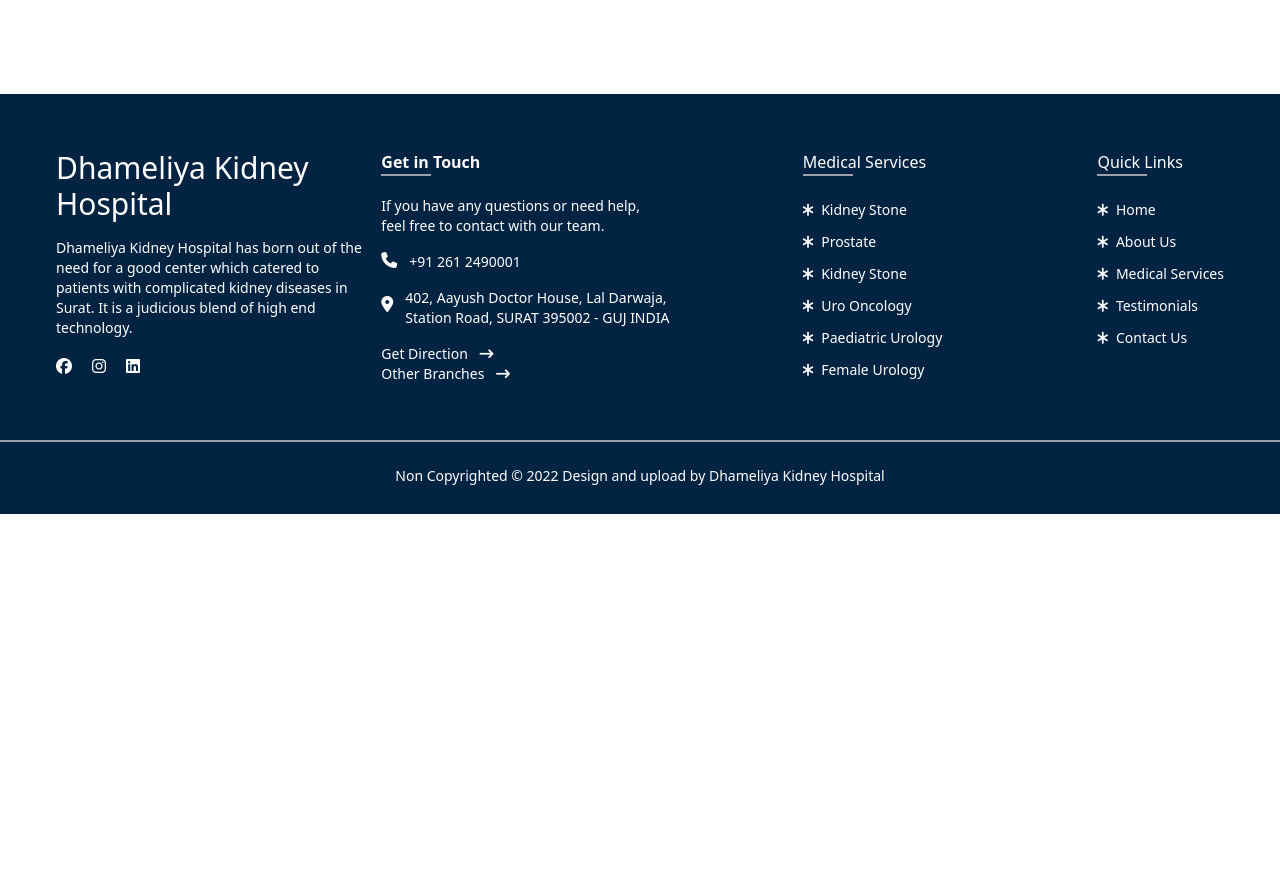
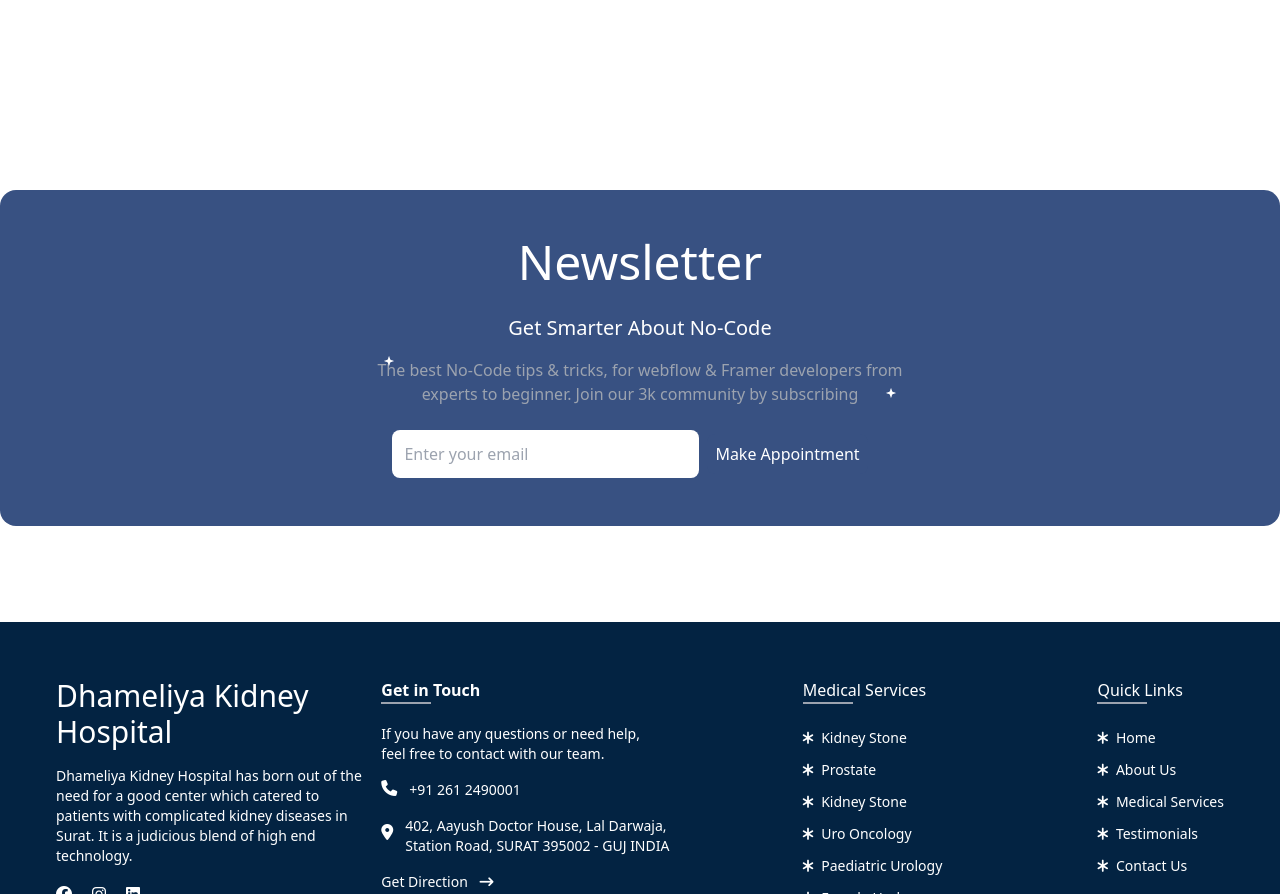
Before and after one commit to Dhvanibarot5/Chai-Aur-React, a React (Vite) app in the folder hospital/: page / in a window 1280 px wide. Shown: the part 4335-5229 px from the top of the page. Before the commit the page ends 4849 px from the top, so only its background shows below. Built offline with nearby package versions, Linux system fonts and the light colour scheme.

Commit message:
Newsletter section done

```diff
--- a/hospital/src/App.jsx
+++ b/hospital/src/App.jsx
@@ -26,7 +26,7 @@
       <ContactUs />
       {/* <Help /> */}
       {/* <Blogs /> */}
-      {/* <Newsletter /> */}
+      <Newsletter />
 
       <Footer />
     </>
--- a/hospital/src/components/Footer.jsx
+++ b/hospital/src/components/Footer.jsx
@@ -1,5 +1,5 @@
 import React from "react";
-import Star4 from "../../public/Star4.png";
+
 
 export default function Footer() {
   return (
--- a/hospital/src/components/Newsletter.jsx
+++ b/hospital/src/components/Newsletter.jsx
@@ -1,9 +1,23 @@
-import React from 'react'
+import React from "react";
+import Star4 from "../../public/Star4.png";
+import Buttons from "./Buttons";
 
 export default function Newsletter() {
   return (
-    <section>
-      <div className="container mx-auto">Newsletter</div>
+    <section className="py-24">
+      <div className="container mx-auto">
+        <div className="text-center text-white bg-[#385182] py-12 relative rounded-2xl">
+          <h1 className="text-5xl">Newsletter</h1>
+          <p className="pt-7 text-xl">Get Smarter About No-Code</p>
+          <p className="pt-4 text-gray-400">
+            The best No-Code tips & tricks, for webflow & Framer developers from <br /> experts to beginner. Join our 3k community by subscribing
+          </p>
+          <input type="email" placeholder="Enter your email" className="p-3 rounded-lg pe-16 mt-6 me-2" />
+          <Buttons />
+          <img src={Star4} className="absolute bottom-40 left-96" />
+          <img src={Star4} className="absolute bottom-32 right-96" />
+        </div>
+      </div>
     </section>
-  )
+  );
 }
```
